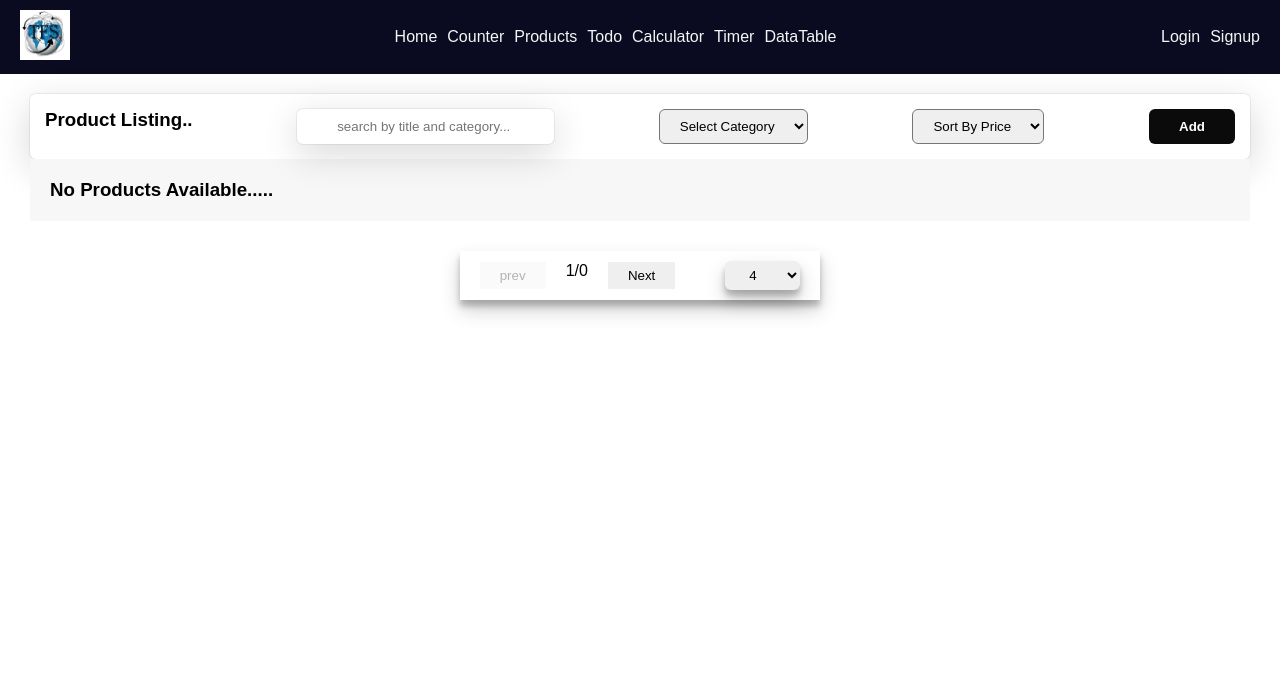
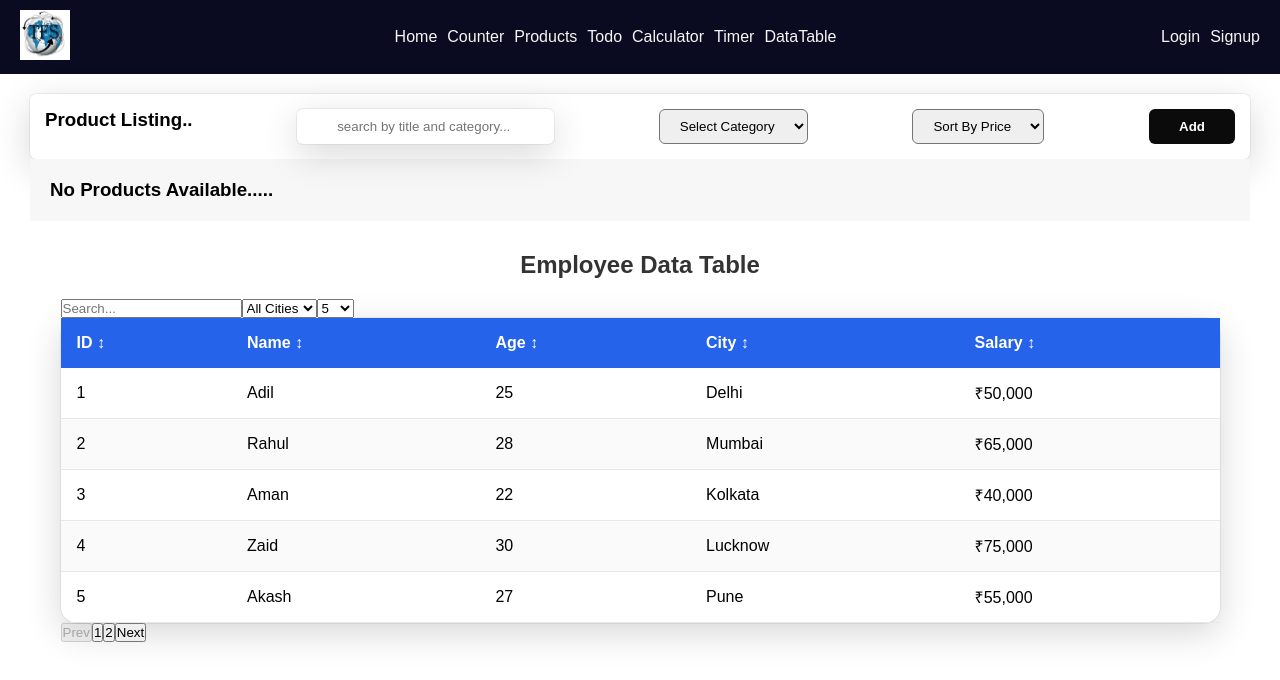
Before and after one commit to mohdadil12345/react-practise, a React app in the folder frontend/: page /products in a window 1280 px wide. Shown: the top 680 px of the page. Built offline with nearby package versions, Linux system fonts and the light colour scheme; the HTML template or start-up script is replaced by a standard one.

Commit message:
data table

```diff
--- a/frontend/src/components/common/PaginationComponent.jsx
+++ b/frontend/src/components/common/PaginationComponent.jsx
@@ -1,39 +1,289 @@
-import React from 'react'
+import React, { useEffect, useMemo, useState } from "react";
+import "../../styles/datatable.scss";
 
-import "../../styles/paginationcomponent.scss"
+const data = [
+  { id: 1, name: "Adil", age: 25, city: "Delhi", salary: 50000 },
+  { id: 2, name: "Rahul", age: 28, city: "Mumbai", salary: 65000 },
+  { id: 3, name: "Aman", age: 22, city: "Kolkata", salary: 40000 },
+  { id: 4, name: "Zaid", age: 30, city: "Lucknow", salary: 75000 },
+  { id: 5, name: "Akash", age: 27, city: "Pune", salary: 55000 },
+  { id: 6, name: "Rohit", age: 29, city: "Delhi", salary: 80000 },
+  { id: 7, name: "Karan", age: 24, city: "Mumbai", salary: 45000 },
+  { id: 8, name: "Salman", age: 31, city: "Kolkata", salary: 90000 },
+  { id: 9, name: "Imran", age: 26, city: "Pune", salary: 58000 },
+  { id: 10, name: "Ankit", age: 23, city: "Lucknow", salary: 42000 },
+];
 
-const PaginationComponent = ({ pageNo,setPageNo,totalPage, setlimit, limit}) => {
+const DataTable = () => {
+  const [tableData] = useState(data);
 
-    const handle_limit=(e) => {
-        setlimit(Number(e.target.value))
-        setPageNo(1)
+  const [search, setSearch] = useState("");
+  const [cityFilter, setCityFilter] = useState("all");
 
+  const [pageNo, setPageNo] = useState(1);
+  const [limit, setLimit] = useState(5);
+
+  const [sortConfig, setSortConfig] = useState({
+    key: null,
+    direction: "asc",
+  });
+
+  // Sorting Handler
+  const handleSort = (key) => {
+    let direction = "asc";
+
+    if (
+      sortConfig.key === key &&
+      sortConfig.direction === "asc"
+    ) {
+      direction = "desc";
     }
 
-    return (
-        <div className='pagination-compo'>
+    setSortConfig({
+      key,
+      direction,
+    });
+  };
 
-            <div className="btnlist">
+  // Search + Filter
+  const filteredData = useMemo(() => {
+    return tableData.filter((item) => {
+      const matchSearch =
+        Object.values(item).some((value) =>
+          String(value)
+            .toLowerCase()
+            .includes(search.toLowerCase())
+        );
 
-                <button disabled={pageNo==1} onClick={() => setPageNo(prev => prev - 1)}>prev</button>
-                <p>{pageNo}/{totalPage}</p>
-                <button disabled={pageNo==totalPage} onClick={() => setPageNo(prev => prev + 1)}>Next</button>
+      const matchCity =
+        cityFilter === "all" ||
+        item.city === cityFilter;
 
-            </div>
+      return matchSearch && matchCity;
+    });
+  }, [tableData, search, cityFilter]);
 
-            <div className="limit">
+  // Sorting
+  const sortedData = useMemo(() => {
+    const sorted = [...filteredData];
 
-                <select value={limit} name="" id="" onChange={(e) => handle_limit(e)}>
-                <option value="4">4</option>
-                <option value="8">8</option>
-                <option value="12">12</option>
-                <option value="16">16</option>
-                </select>
+    if (!sortConfig.key) {
+      return sorted;
+    }
 
-            </div>
+    sorted.sort((a, b) => {
+      const valueA = a[sortConfig.key];
+      const valueB = b[sortConfig.key];
 
-        </div>
-    )
-}
+      if (
+        typeof valueA === "string" &&
+        typeof valueB === "string"
+      ) {
+        return sortConfig.direction === "asc"
+          ? valueA.localeCompare(valueB)
+          : valueB.localeCompare(valueA);
+      }
 
-export default PaginationComponent
+      return sortConfig.direction === "asc"
+        ? valueA - valueB
+        : valueB - valueA;
+    });
+
+    return sorted;
+  }, [filteredData, sortConfig]);
+
+  // Pagination
+  const totalPages = Math.ceil(
+    sortedData.length / limit
+  );
+
+  const startIndex = (pageNo - 1) * limit;
+  const endIndex = startIndex + limit;
+
+  const paginatedData = sortedData.slice(
+    startIndex,
+    endIndex
+  );
+
+  // Reset Page
+  useEffect(() => {
+    setPageNo(1);
+  }, [search, cityFilter, limit]);
+
+  const getSortIcon = (column) => {
+    if (sortConfig.key !== column) {
+      return "↕";
+    }
+
+    return sortConfig.direction === "asc"
+      ? "↑"
+      : "↓";
+  };
+
+  return (
+    <div className="table-container">
+      <h2>Employee Data Table</h2>
+
+      {/* Search + Filter */}
+      <div className="controls">
+        <input
+          type="text"
+          placeholder="Search..."
+          value={search}
+          onChange={(e) =>
+            setSearch(e.target.value)
+          }
+        />
+
+        <select
+          value={cityFilter}
+          onChange={(e) =>
+            setCityFilter(e.target.value)
+          }
+        >
+          <option value="all">
+            All Cities
+          </option>
+          <option value="Delhi">
+            Delhi
+          </option>
+          <option value="Mumbai">
+            Mumbai
+          </option>
+          <option value="Kolkata">
+            Kolkata
+          </option>
+          <option value="Pune">
+            Pune
+          </option>
+          <option value="Lucknow">
+            Lucknow
+          </option>
+        </select>
+
+        <select
+          value={limit}
+          onChange={(e) =>
+            setLimit(Number(e.target.value))
+          }
+        >
+          <option value={5}>5</option>
+          <option value={10}>10</option>
+          <option value={15}>15</option>
+        </select>
+      </div>
+
+      <table>
+        <thead>
+          <tr>
+            <th onClick={() => handleSort("id")}>
+              ID {getSortIcon("id")}
+            </th>
+
+            <th
+              onClick={() =>
+                handleSort("name")
+              }
+            >
+              Name {getSortIcon("name")}
+            </th>
+
+            <th
+              onClick={() =>
+                handleSort("age")
+              }
+            >
+              Age {getSortIcon("age")}
+            </th>
+
+            <th
+              onClick={() =>
+                handleSort("city")
+              }
+            >
+              City {getSortIcon("city")}
+            </th>
+
+            <th
+              onClick={() =>
+                handleSort("salary")
+              }
+            >
+              Salary{" "}
+              {getSortIcon("salary")}
+            </th>
+          </tr>
+        </thead>
+
+        <tbody>
+          {paginatedData.length > 0 ? (
+            paginatedData.map((item) => (
+              <tr key={item.id}>
+                <td>{item.id}</td>
+                <td>{item.name}</td>
+                <td>{item.age}</td>
+                <td>{item.city}</td>
+                <td>
+                  ₹
+                  {item.salary.toLocaleString()}
+                </td>
+              </tr>
+            ))
+          ) : (
+            <tr>
+              <td
+                colSpan="5"
+                className="no-data"
+              >
+                No Data Found
+              </td>
+            </tr>
+          )}
+        </tbody>
+      </table>
+
+      {/* Pagination */}
+      <div className="pagination">
+        <button
+          disabled={pageNo === 1}
+          onClick={() =>
+            setPageNo((prev) => prev - 1)
+          }
+        >
+          Prev
+        </button>
+
+        {[...Array(totalPages)].map(
+          (_, index) => (
+            <button
+              key={index}
+              className={
+                pageNo === index + 1
+                  ? "active"
+                  : ""
+              }
+              onClick={() =>
+                setPageNo(index + 1)
+              }
+            >
+              {index + 1}
+            </button>
+          )
+        )}
+
+        <button
+          disabled={
+            pageNo === totalPages
+          }
+          onClick={() =>
+            setPageNo((prev) => prev + 1)
+          }
+        >
+          Next
+        </button>
+      </div>
+    </div>
+  );
+};
+
+export default DataTable;
--- a/frontend/src/features/datatable/DataTable.jsx
+++ b/frontend/src/features/datatable/DataTable.jsx
@@ -1,5 +1,5 @@
 
-import React, { useState , useMemo} from 'react'
+import React, { useState, useMemo } from 'react'
 
 import "../../styles/datatable.scss";
 
@@ -52,16 +52,23 @@ const DataTable = () => {
     direction: "asc"
   })
 
+  const handle_sort = (key) => {
+    let direction = "asc"
 
-  const handleSort = (key) => {
+    if (sortConfig.key == key && sortConfig.direction == "asc") {
+      direction = "desc"
+    }
+
+    setSortConfig({
+      key,
+      direction
+    })
+
 
   };
 
-
-
   // icon
   const getSortIcon = (column) => {
-
 
     if (sortConfig.key !== column) {
       return "↕";
@@ -69,11 +76,32 @@ const DataTable = () => {
 
     return sortConfig.direction === "asc" ? "↑" : "↓"
 
-
   }
 
+  const sortedData = useMemo(() => {
+
+    const sorted = [...tableData]
+    if(!sortConfig.key) return sorted
+
+    sorted.sort((a, b) => {
+
+      const valueA = a[sortConfig.key]
+      const valueB = b[sortConfig.key]
 
 
+      // string sorting
+      if(typeof valueA == "string" && typeof valueB == "string"){
+        return sortConfig.direction == "asc" ? valueA.localeCompare(valueB) : valueB.localeCompare(valueA)
+      }
+
+          // number sorting
+      return sortConfig.direction == "asc" ? valueA - valueB:  valueB - valueA
+
+    })
+
+    return sorted
+
+  }, [tableData, sortConfig])
 
   return (
     <div className="table-container">
@@ -88,7 +116,7 @@ const DataTable = () => {
 
             <th onClick={() => handle_sort("name")}>Name {getSortIcon("name")}</th>
 
-            <th>Age</th>
+            <th onClick={() => handle_sort("age")}>Age {getSortIcon("age")}</th>
 
             <th>City</th>
 
@@ -97,7 +125,7 @@ const DataTable = () => {
         </thead>
 
         <tbody>
-          {tableData?.map((ele) => (
+          {sortedData?.map((ele) => (
             <tr key={ele.id}>
               <td>{ele.id}</td>
               <td>{ele.name}</td>
--- a/frontend/src/pages/HomePage.jsx
+++ b/frontend/src/pages/HomePage.jsx
@@ -8,8 +8,6 @@ const HomePage = () => {
       </h5>
 
       <hr />
-        <h3>Character counter</h3>
-      {/* <CharacterCounter/> */}
 
       <hr />
     </div>
```
Also changed, not shown: frontend/src/styles/datatable.scss (+0 -152 lines).
